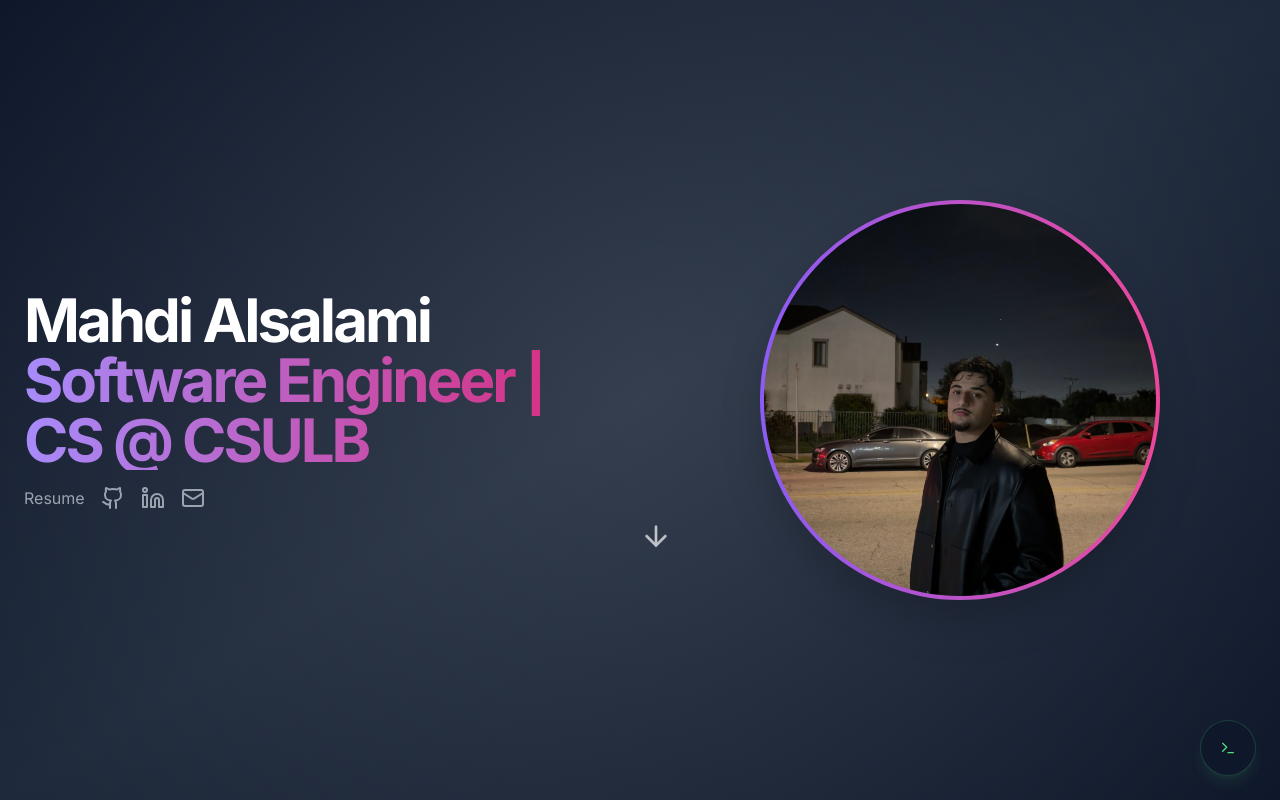
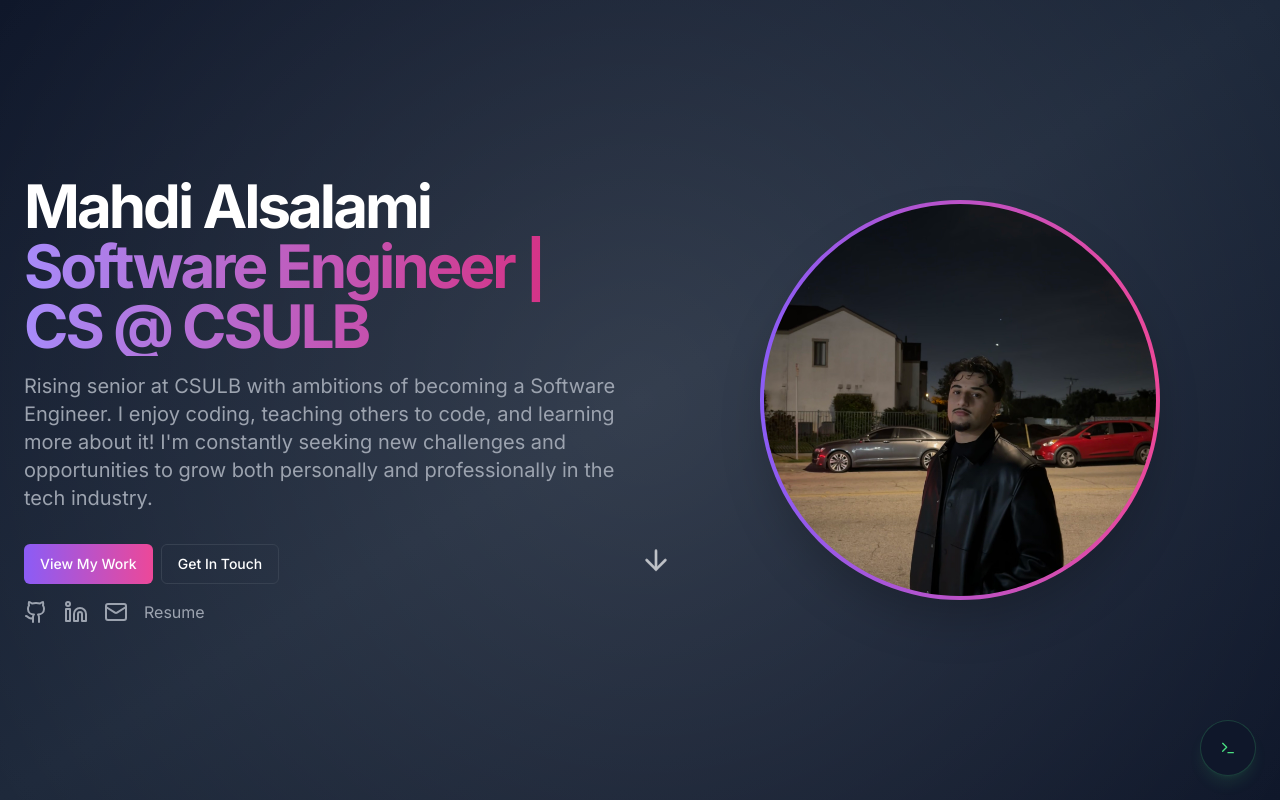
Before and after one commit to MahdiAlsalami/mahdi-portfolio, a Next.js app: page / in a window 1280 px wide. Shown: the top 800 px of the page. Built offline with nearby package versions, Linux system fonts and the light colour scheme.

Commit message:
added resume section in first header fixed

```diff
--- a/app/page.tsx
+++ b/app/page.tsx
@@ -28,17 +28,21 @@ export default function Home() {
                 </h1>
 
               </div>
+              <p className="max-w-[600px] text-gray-400 md:text-xl">
+                Rising senior at CSULB with ambitions of becoming a Software Engineer. I enjoy coding, teaching
+                others to code, and learning more about it! I'm constantly seeking new challenges and opportunities to
+                grow both personally and professionally in the tech industry.
+              </p>
+              <div className="flex flex-col gap-2 min-[400px]:flex-row pt-4">
+                <Button className="bg-gradient-to-r from-purple-500 to-pink-500 hover:from-purple-600 hover:to-pink-600 text-white border-0">
+                  <Link href="#projects">View My Work</Link>
+                </Button>
+                <Button variant="outline" className="border-gray-700 text-white hover:bg-gray-800 bg-transparent">
+                  <Link href="#contact">Get In Touch</Link>
+                </Button>
+              </div>
+
               <div className="flex items-center gap-4 mt-4">
-                <Link
-                  href="/MahdiAlsalamiCSResume.pdf" // place PDF inside public/
-                  target="_blank"
-                  rel="noopener noreferrer"
-                  className="text-gray-400 hover:text-white transition-colors"
-                  aria-label="Resume"
-                >
-                  Resume
-                </Link>
-
                 <Link
                   href="https://github.com/MahdiAlsalami"
                   className="text-gray-400 hover:text-white transition-colors"
@@ -46,7 +50,6 @@ export default function Home() {
                 >
                   <Github className="h-6 w-6" />
                 </Link>
-
                 <Link
                   href="https://linkedin.com/in/mahdialsalamics"
                   className="text-gray-400 hover:text-white transition-colors"
@@ -54,7 +57,6 @@ export default function Home() {
                 >
                   <Linkedin className="h-6 w-6" />
                 </Link>
-
                 <Link
                   href="mailto:mahdialsalami0@gmail.com"
                   className="text-gray-400 hover:text-white transition-colors"
@@ -62,8 +64,16 @@ export default function Home() {
                 >
                   <Mail className="h-6 w-6" />
                 </Link>
+                  <Link
+                    href="/resume.pdf" // place PDF inside public/
+                    target="_blank"
+                    rel="noopener noreferrer"
+                    className="text-gray-400 hover:text-white transition-colors"
+                    aria-label="Resume"
+                  >
+                    Resume
+                  </Link>
               </div>
-
             </div>
             <div className="flex justify-center lg:justify-end">
               <ProfileImage />
```
